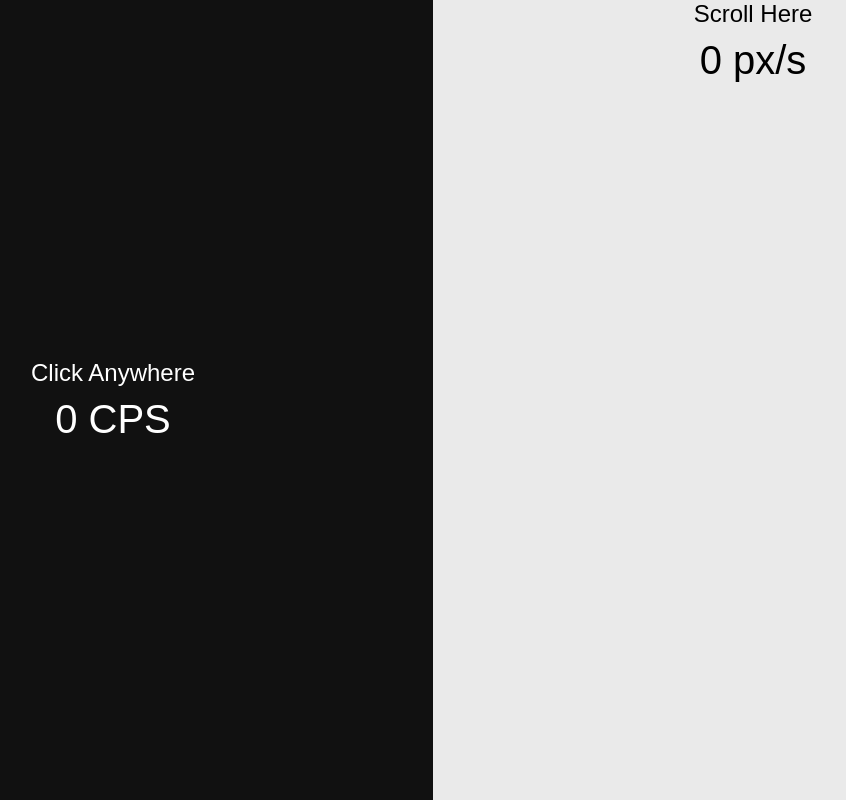
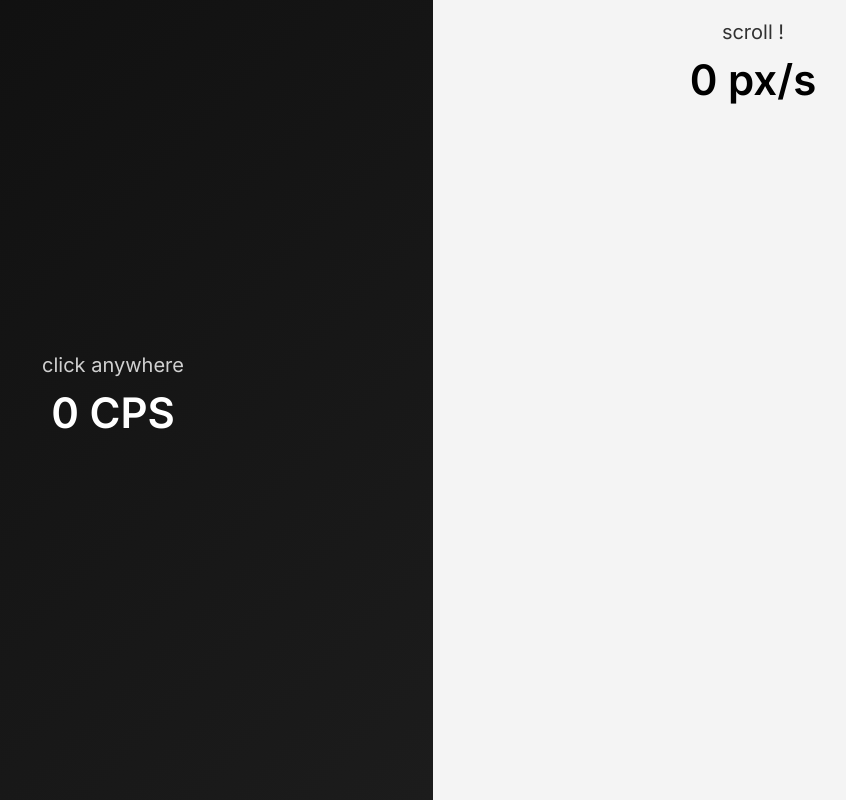
Before and after one commit to samithegde/mouse, a plain HTML site: page index.html in a window 1280 px wide. Shown: the whole page, without its empty margins (207-1053 px from the left). Drawn offline with Linux system fonts and the light colour scheme.

Commit message:
scrolling is still broken

```diff
--- a/index.html
+++ b/index.html
@@ -1,18 +1,20 @@
 <!DOCTYPE html>
 <html>
 <head>
-  <title>Mouse Fidget</title>
+  <title>silly mouse site</title>
   <link rel="stylesheet" href="style.css">
 </head>
 <body>
+  <canvas id="fx"></canvas>
   <div id="container">
     <div id="cps">
-      <div id="cpsText">Click Anywhere</div>
+      <div class="label">click anywhere</div>
       <div id="cpsValue">0 CPS</div>
     </div>
     <div id="scroll">
-      <div id="scrollText">Scroll Here</div>
+      <div class="label">scroll !</div>
       <div id="scrollValue">0 px/s</div>
+      <div id="scrollContent"></div>
     </div>
   </div>
   <script src="script.js"></script>
--- a/script.js
+++ b/script.js
@@ -1,26 +1,53 @@
 let locked = true
 history.pushState(null, "", location.href)
 
-window.onpopstate = () => {
-  if (locked) history.pushState(null, "", location.href)
-}
+onpopstate = () => locked && history.pushState(null, "", location.href)
 
-document.addEventListener("keydown", e => {
-  if (e.key === "Escape") locked = false
-})
+addEventListener("keydown", e => e.key === "Escape" && (locked = false))
 
 let clicks = 0
 let start = null
 const cpsValue = document.getElementById("cpsValue")
 
+const canvas = document.getElementById("fx")
+const ctx = canvas.getContext("2d")
+let particles = []
+
+function resize() {
+  canvas.width = innerWidth
+  canvas.height = innerHeight
+}
+resize()
+addEventListener("resize", resize)
+
+function firework(x, y) {
+  for (let i = 0; i < 18; i++) {
+    let a = Math.random() * Math.PI * 2
+    let s = Math.random() * 4 + 1
+    particles.push({ x, y, vx: Math.cos(a) * s, vy: Math.sin(a) * s, life: 40 })
+  }
+}
+
+function animate() {
+  ctx.clearRect(0, 0, canvas.width, canvas.height)
+  particles = particles.filter(p => p.life-- > 0)
+  for (let p of particles) {
+    p.x += p.vx
+    p.y += p.vy
+    ctx.fillStyle = `rgba(255,180,80,${p.life / 40})`
+    ctx.beginPath()
+    ctx.arc(p.x, p.y, 3, 0, Math.PI * 2)
+    ctx.fill()
+  }
+  requestAnimationFrame(animate)
+}
+animate()
+
 document.getElementById("cps").addEventListener("mousedown", e => {
-  if (!start) {
-    start = performance.now()
-    clicks = 0
-  }
+  start ??= performance.now()
   clicks++
-  let elapsed = (performance.now() - start) / 1000
-  cpsValue.textContent = (clicks / elapsed).toFixed(2) + " CPS"
+  cpsValue.textContent = ((clicks) / ((performance.now() - start) / 1000)).toFixed(2) + " CPS"
+  firework(e.clientX, e.clientY)
 })
 
 let lastScroll = 0
--- a/style.css
+++ b/style.css
@@ -1,8 +1,16 @@
+@import url('https://fonts.googleapis.com/css2?family=Inter:wght@400;600&display=swap');
+
 html, body {
   margin: 0;
   height: 100%;
   overflow: hidden;
-  font-family: Arial, sans-serif;
+  font-family: Inter, system-ui, sans-serif;
+}
+
+#fx {
+  position: fixed;
+  inset: 0;
+  pointer-events: none;
 }
 
 #container {
@@ -14,33 +22,34 @@ html, body {
   flex: 1;
   display: flex;
   flex-direction: column;
-  justify-content: center;
   align-items: center;
-  user-select: none;
 }
 
 #cps {
-  background: #111;
+  justify-content: center;
+  background: linear-gradient(135deg, #0f0f0f, #1c1c1c);
   color: white;
   cursor: pointer;
 }
 
 #scroll {
-  background: #eaeaea;
+  background: #f4f4f4;
   overflow-y: scroll;
 }
 
-#scroll::after {
-  content: "";
-  display: block;
-  height: 4000px;
-}
-
-#cpsText, #scrollText {
-  font-size: 24px;
+.label {
+  margin-top: 20px;
+  font-size: 20px;
+  opacity: 0.8;
 }
 
 #cpsValue, #scrollValue {
-  font-size: 40px;
-  margin-top: 10px;
+  font-size: 42px;
+  font-weight: 600;
+  margin: 10px 0 30px 0;
 }
+
+#scrollContent {
+  height: 6000px;
+  width: 100%;
+}
```
